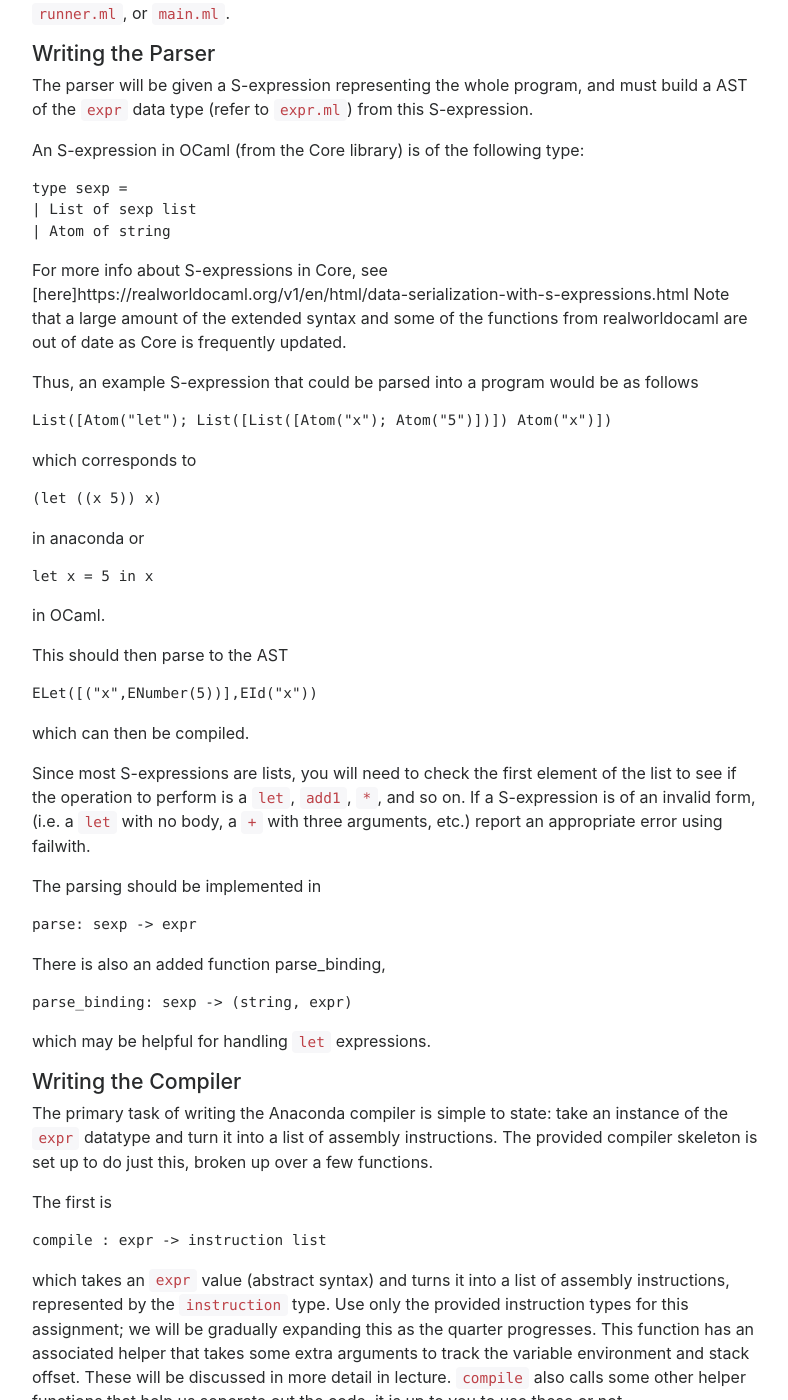
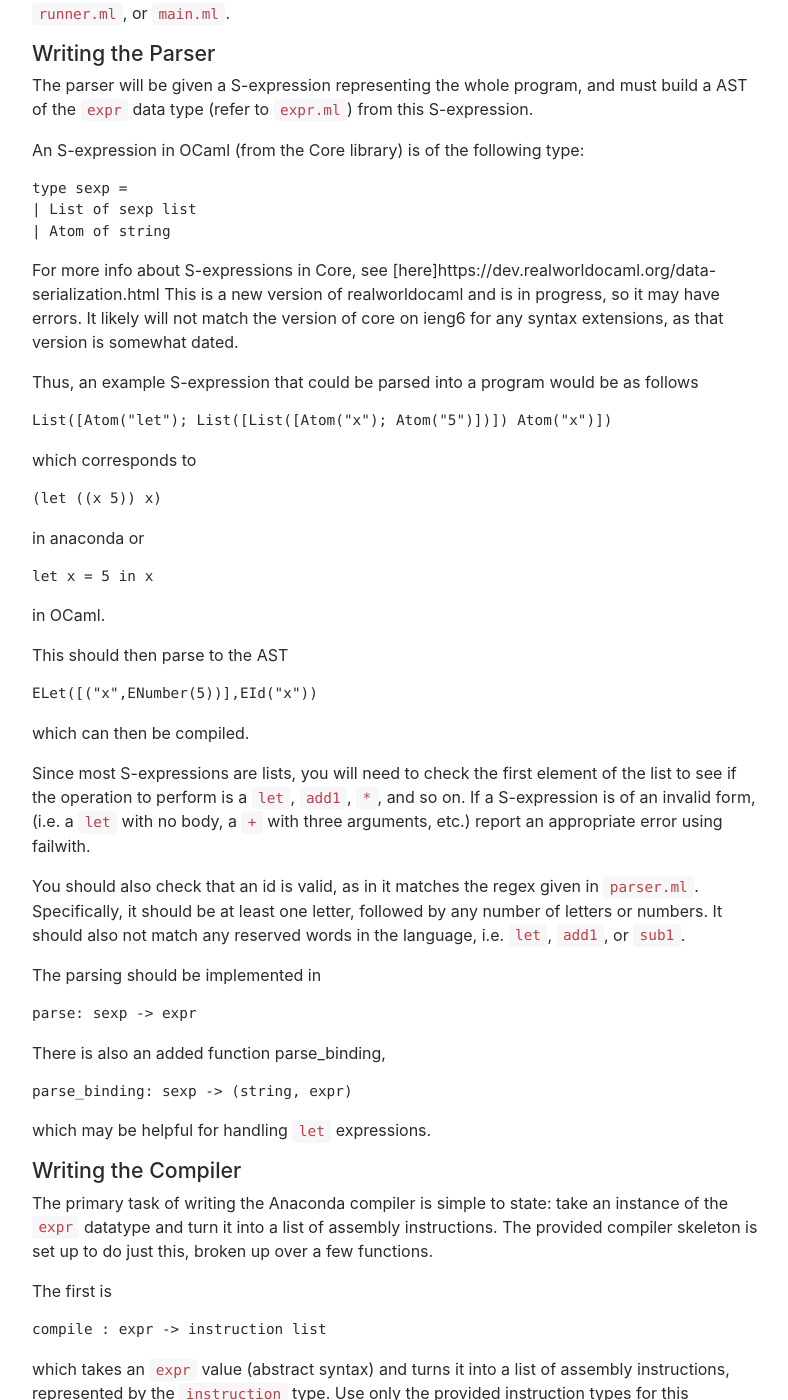
Before and after one commit to ucsd-cse131-s18/ucsd-cse131-s18.github.io, a Jekyll site: the page built from pa1/index.md, in a window 1280 px wide and 1400 px high, scrolled down 3674 px. Shown: the whole window, without its empty margins (243-1031 px from the left). Built offline with Jekyll 4.4.1, drawn with Linux system fonts in a browser that asks for light colours; nearby versions of some CDN libraries.

Commit message:
Update pa1 writeup for id parsing

````diff
--- a/pa1/index.md
+++ b/pa1/index.md
@@ -224,9 +224,10 @@ type sexp =
 | List of sexp list
 | Atom of string
 ```
-For more info about S-expressions in Core, see [here]https://realworldocaml.org/v1/en/html/data-serialization-with-s-expressions.html
-Note that a large amount of the extended syntax and some of the functions
-from realworldocaml are out of date as Core is frequently updated.
+For more info about S-expressions in Core, see [here]https://dev.realworldocaml.org/data-serialization.html
+This is a new version of realworldocaml and is in progress, so it may have
+errors. It likely will not match the version of core on ieng6 for any syntax
+extensions,  as that version is somewhat dated.
 
 Thus, an example S-expression that could be parsed into a program would be as
 follows
@@ -253,6 +254,11 @@ Since most S-expressions are lists, you will need to check the first element
 of the list to see if the operation to perform is a `let`, `add1`, `*`, and so
 on. If a S-expression is of an invalid form, (i.e. a `let` with no body, a `+`
 with three arguments, etc.) report an appropriate error using failwith.
+
+You should also check that an id is valid, as in it matches the regex given
+in `parser.ml`. Specifically, it should be at least one letter, followed by
+any number of letters or numbers. It should also not match any reserved words
+in the language, i.e. `let`, `add1`, or `sub1`.
 
 The parsing should be implemented in
 ```
````
